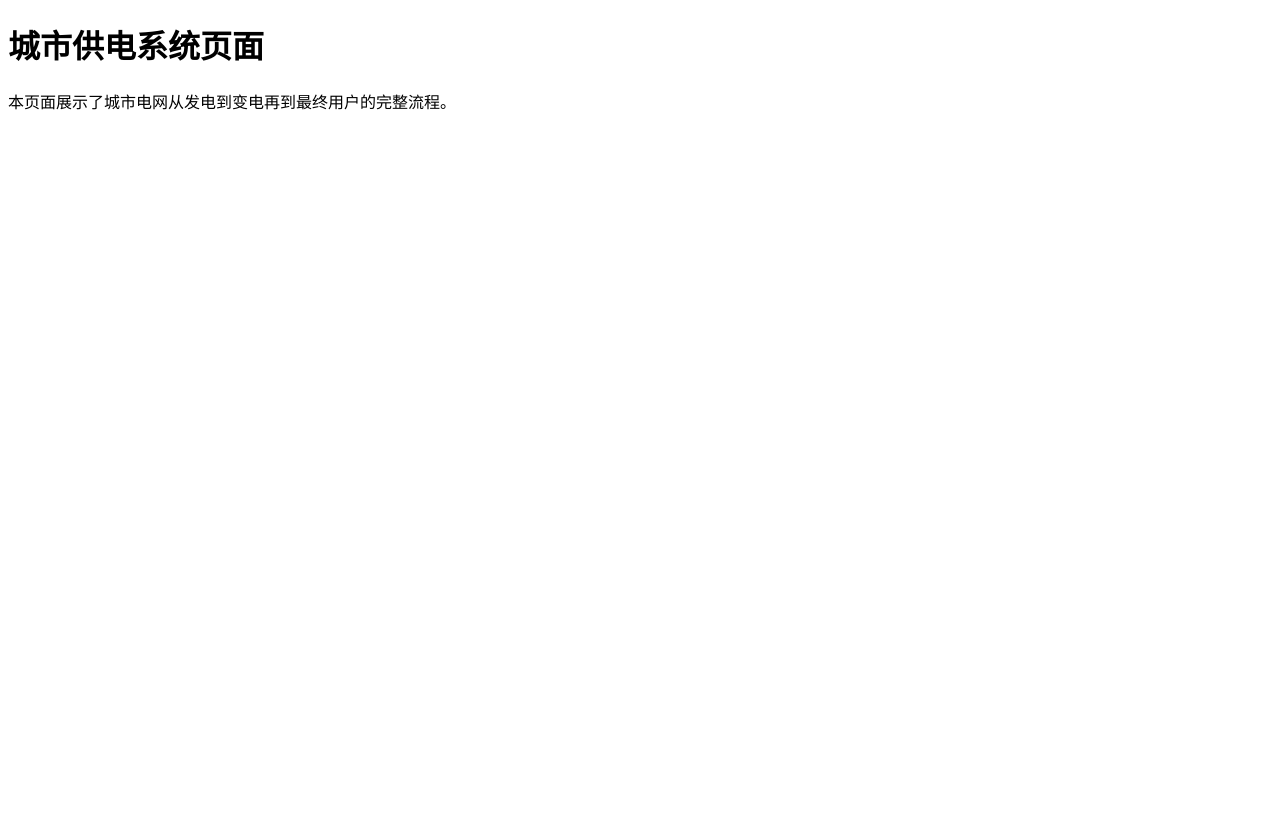
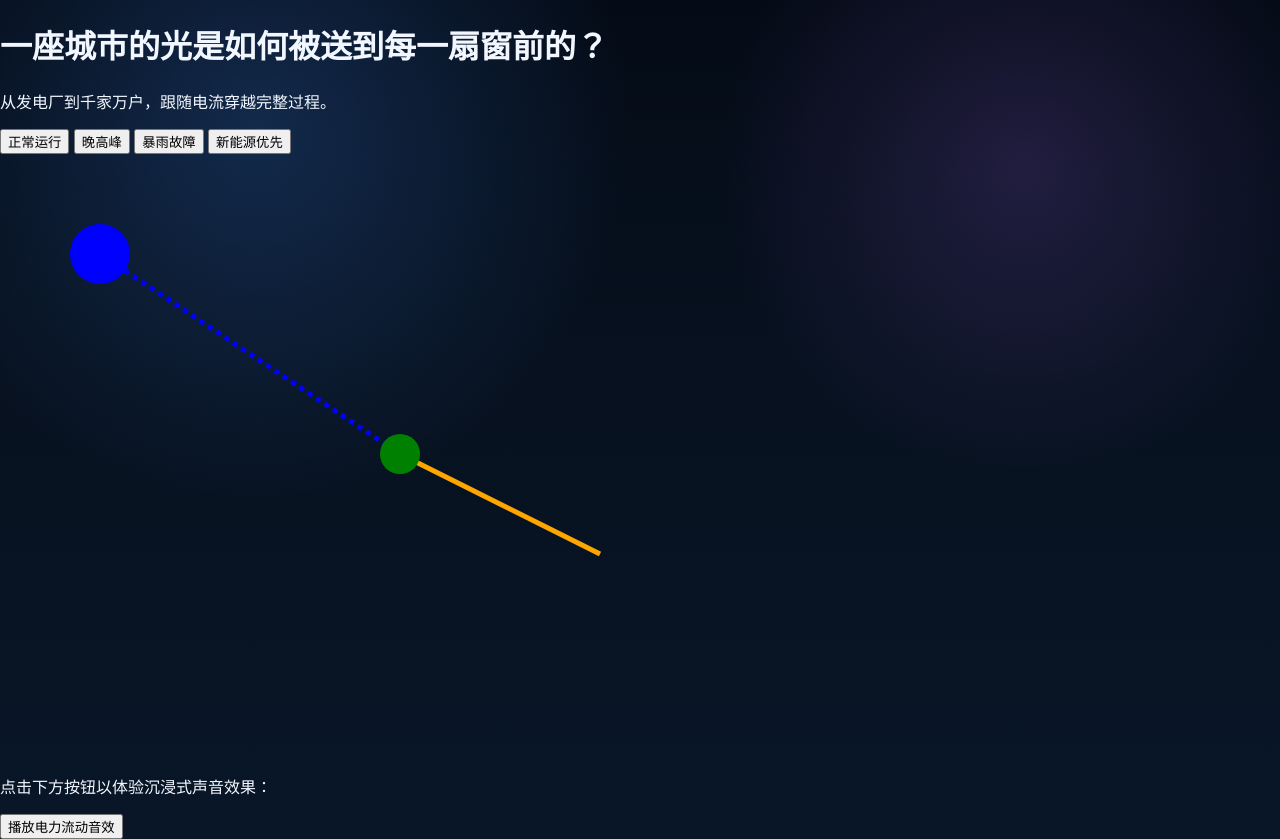
Before and after one commit to Forzas/city-power-immersive-demo, a plain HTML site: page city_power.html in a window 1280 px wide. Before the commit the page ends 800 px from the top, so only its background shows below. Drawn offline with Linux system fonts and the light colour scheme.

Commit message:
Update city_power.html and urban_water_system.html with enhanced visuals and interactions

```diff
--- a/city_power.html
+++ b/city_power.html
@@ -1,11 +1,35 @@
 <!DOCTYPE html>
-<html lang="zh-CN">
+<html lang="en">
 <head>
-  <meta charset="UTF-8">
-  <title>城市供电系统</title>
+    <meta charset="UTF-8">
+    <meta name="viewport" content="width=device-width, initial-scale=1.0">
+    <title>城市电力系统</title>
+    <link rel="stylesheet" href="styles.css">
+    <script src="script.js" defer></script>
 </head>
 <body>
-  <h1>城市供电系统页面</h1>
-  <p>本页面展示了城市电网从发电到变电再到最终用户的完整流程。</p>
+    <header>
+        <h1>一座城市的光是如何被送到每一扇窗前的？</h1>
+        <p>从发电厂到千家万户，跟随电流穿越完整过程。</p>
+        <button onclick="switchScene('normal')">正常运行</button>
+        <button onclick="switchScene('peak')">晚高峰</button>
+        <button onclick="switchScene('storm')">暴雨故障</button>
+        <button onclick="switchScene('renewable_priority')">新能源优先</button>
+    </header>
+    <main>
+        <section id="grid-visual">
+            <svg width="800" height="600" id="energy-flow">
+                <!-- Example energy flow animation -->
+                <circle cx="100" cy="100" r="30" fill="blue" id="node-plant" class="energy-node"></circle>
+                <line x1="100" y1="100" x2="400" y2="300" stroke="blue" stroke-width="5" class="energy-flow-line" stroke-dasharray="5,5"></line>
+<line x1="400" y1="300" x2="600" y2="400" stroke="orange" stroke-width="5" class="renewable-energy-flow"></line>
+                <circle cx="400" cy="300" r="20" fill="green" class="energy-consumer"></circle>
+            </svg>
+        </section>
+        <section id="audio-enhance">
+            <p>点击下方按钮以体验沉浸式声音效果：</p>
+            <button onclick="playAudio('power-flow')">播放电力流动音效</button>
+        </section>
+    </main>
 </body>
 </html>
```
Also changed, not shown: urban_water_system.html (added, +34 -0 lines).
